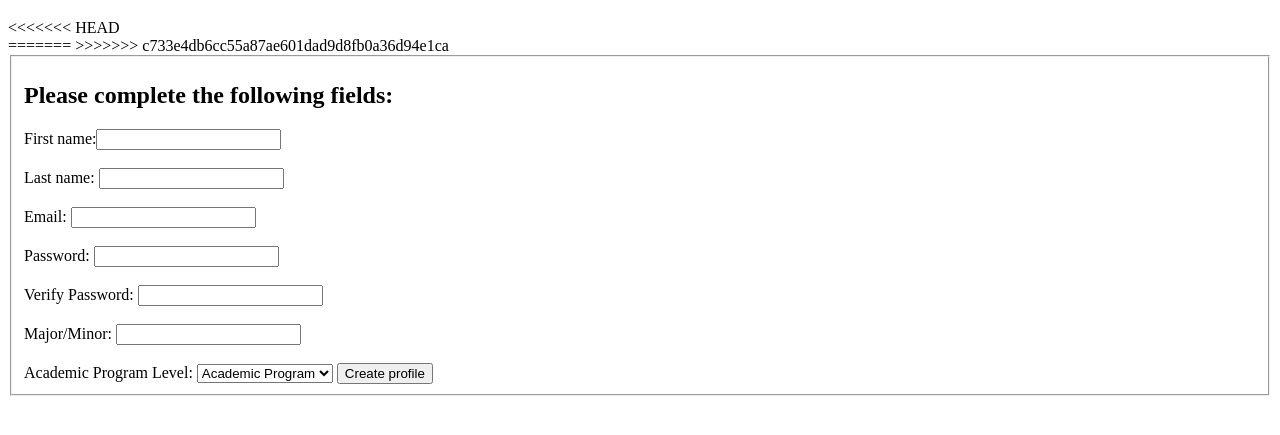
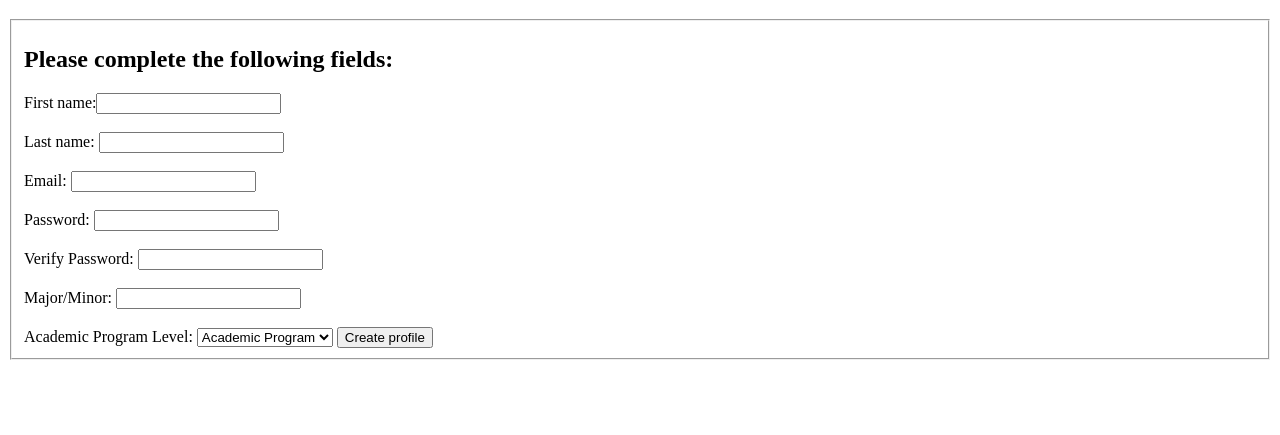
Before and after one commit to Shreyaa2/TUTutor, a website: page pupilprofile.html in a window 1280 px wide. Shown: the part 61-496 px from the top of the page. Drawn offline with Linux system fonts and the light colour scheme.

Commit message:
Update pupilprofile.html

```diff
--- a/pupilprofile.html
+++ b/pupilprofile.html
@@ -8,16 +8,13 @@
 	</title>
 	<meta charset="utf-8">
 	<link rel="stylesheet" type="text/css" href="tututor.css">
+
 	<script type="text/javascript" src="tututor.js"></script>
 
 </head>
 <body>
 	<h1>Create Pupil Account</h1>
-<<<<<<< HEAD
-	<form class='pupil-form' name="pupilform" id="pupilform" onsumbit="return validatePupil()" action="/pupilprofile" method="POST">
-=======
-	<form class='pupil-form' name="pupilform" id="pupilform" onsubmit="return validatePupil();" action="/pupilprofile" method="POST">
->>>>>>> c733e4db6cc55a87ae601dad9d8fb0a36d94e1ca
+	<form class='pupil-form' name="pupilform" id="pupilform" onsubmit="return validatePupil();" action="/" method="POST">
 		<fieldset id="adduser">
 		<h2>Please complete the following fields:</h2>
 		First name:<input type="text"  id="pupilFirst" name="pupilFirst" required><br><br>
```
